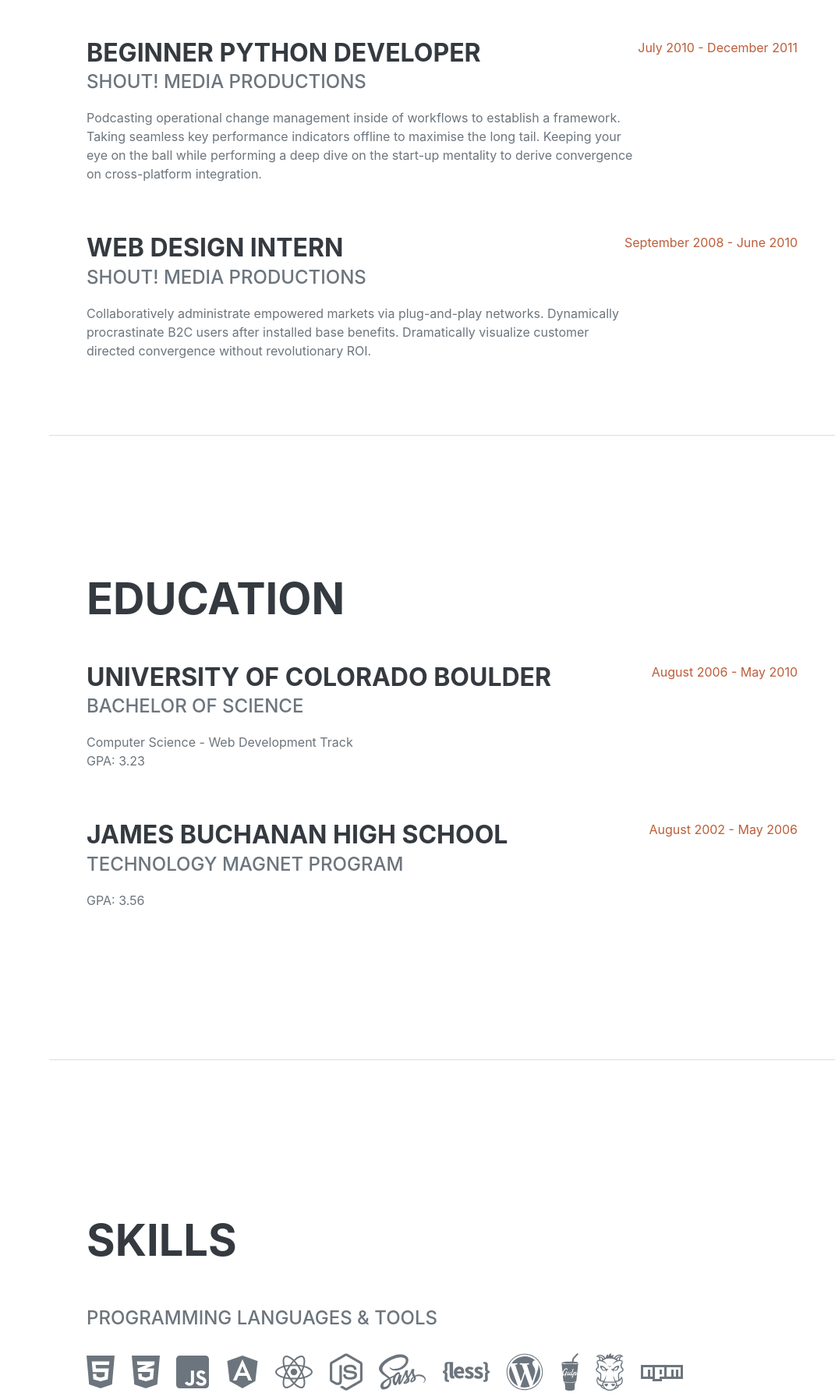
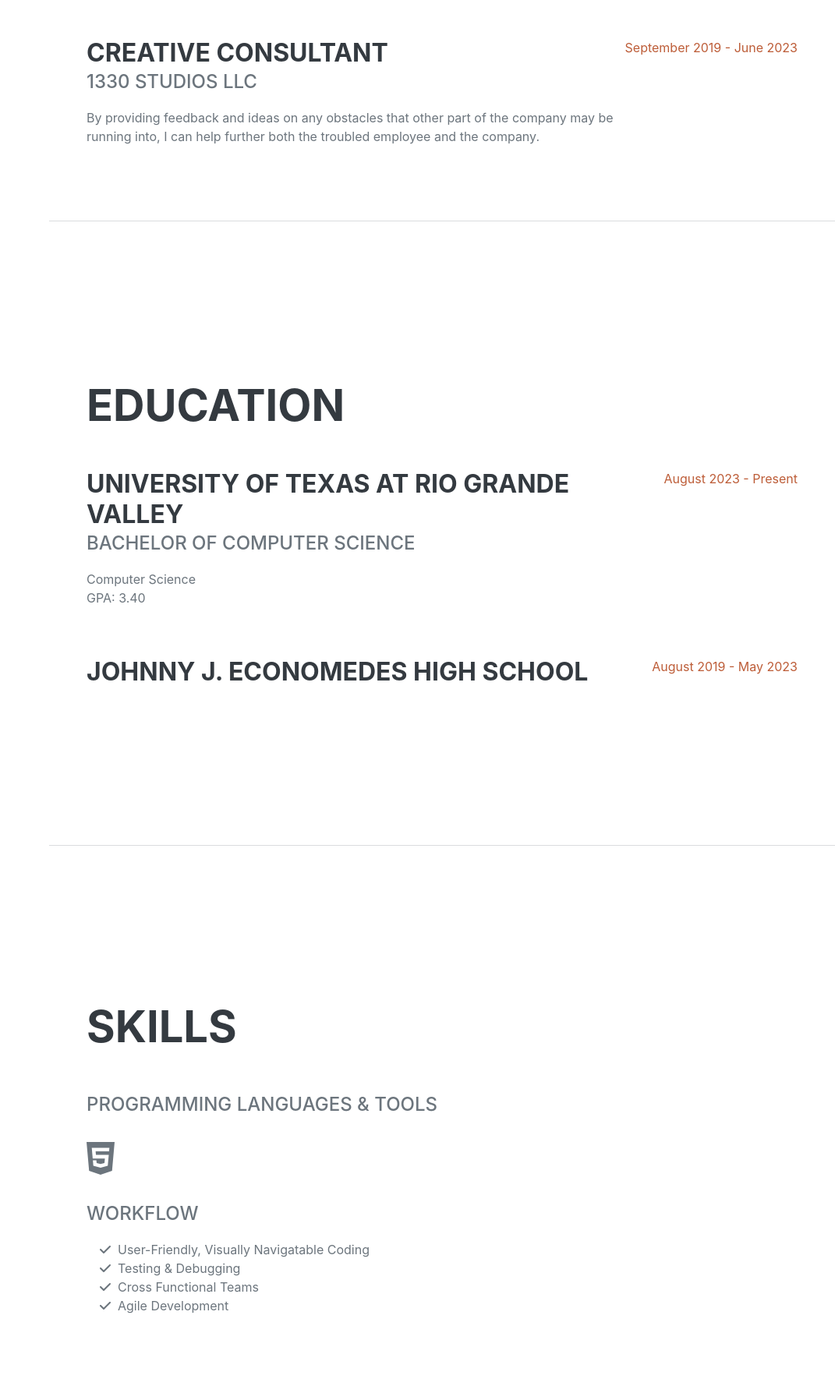
Before and after one commit to vhern07/1101-final-project, a Flask app: page / in a window 1280 px wide. Shown: the part 1376-3172 px from the top of the page at 78% size, without its empty margins (209-1280 px from the left). Run offline with Flask 3, Linux system fonts and the light colour scheme; some libraries are stand-ins or nearby versions; some web fonts are replaced.

Commit message:
Changed text displayed on the webpage.

```diff
--- a/templates/index.html
+++ b/templates/index.html
@@ -5,7 +5,7 @@
         <meta name="viewport" content="width=device-width, initial-scale=1, shrink-to-fit=no" />
         <meta name="description" content="" />
         <meta name="author" content="" />
-        <title>Resume - Start Bootstrap Theme</title>
+        <title>Resume - Victor Hernandez</title>
         <link rel="icon" type="image/x-icon" href="static/img/favicon.ico" />
         <!-- Font Awesome icons (free version)-->
         <script src="https://use.fontawesome.com/releases/v6.3.0/js/all.js" crossorigin="anonymous"></script>
@@ -44,7 +44,7 @@
                         <span class="text-primary">Hernandez</span>
                     </h1>
                     <div class="subheading mb-5">
-                        1234 Example Rd · Edinburg Texas, Tx 78542 · (xxx) 605-6063 ·
+                        1234 Example Rd · Somewhere Texas, Tx 12345 · (xxx) 123-4567 ·
                         <a href="mailto:name@email.com">vhernandez070105@email.com</a>
                     </div>
                     <p class="lead mb-5"> I am experienced in tinkering with C++ and Python code, I create solutions to common issues and further the development of the workplace.</p>
@@ -67,7 +67,7 @@
                             <div class="subheading mb-3">UTRGV</div>
                             <p>Using my knowledge of python and html, I create basic websites that the user can interact with. I can utilize this experience to help the consumers of the company navigate our services and information.</p>
                         </div>
-                        <div class="flex-shrink-0"><span class="text-primary">November 2023 - Present</span></div>
+                        <div class="flex-shrink-0"><span class="text-primary">August 2023 - Present</span></div>
                     </div>
                     <div class="d-flex flex-column flex-md-row justify-content-between mb-5">
                         <div class="flex-grow-1">
@@ -75,23 +75,15 @@
                             <div class="subheading mb-3">UTRGV</div>
                             <p>Utilizing my robust knowledge of C++, I can develop programs to solve basic needs and problems that the company may face.</p>
                         </div>
-                        <div class="flex-shrink-0"><span class="text-primary">December 2011 - March 2013</span></div>
-                    </div>
-                    <div class="d-flex flex-column flex-md-row justify-content-between mb-5">
-                        <div class="flex-grow-1">
-                            <h3 class="mb-0">Beginner Python Developer</h3>
-                            <div class="subheading mb-3">Shout! Media Productions</div>
-                            <p>Podcasting operational change management inside of workflows to establish a framework. Taking seamless key performance indicators offline to maximise the long tail. Keeping your eye on the ball while performing a deep dive on the start-up mentality to derive convergence on cross-platform integration.</p>
-                        </div>
-                        <div class="flex-shrink-0"><span class="text-primary">July 2010 - December 2011</span></div>
+                        <div class="flex-shrink-0"><span class="text-primary">August 2023 - Present</span></div>
                     </div>
                     <div class="d-flex flex-column flex-md-row justify-content-between">
                         <div class="flex-grow-1">
-                            <h3 class="mb-0">Web Design Intern</h3>
-                            <div class="subheading mb-3">Shout! Media Productions</div>
-                            <p>Collaboratively administrate empowered markets via plug-and-play networks. Dynamically procrastinate B2C users after installed base benefits. Dramatically visualize customer directed convergence without revolutionary ROI.</p>
+                            <h3 class="mb-0">Creative Consultant</h3>
+                            <div class="subheading mb-3">1330 Studios LLC</div>
+                            <p>By providing feedback and ideas on any obstacles that other part of the company may be running into, I can help further both the troubled employee and the company. </p>
                         </div>
-                        <div class="flex-shrink-0"><span class="text-primary">September 2008 - June 2010</span></div>
+                        <div class="flex-shrink-0"><span class="text-primary">September 2019 - June 2023</span></div>
                     </div>
                 </div>
             </section>
@@ -102,20 +94,18 @@
                     <h2 class="mb-5">Education</h2>
                     <div class="d-flex flex-column flex-md-row justify-content-between mb-5">
                         <div class="flex-grow-1">
-                            <h3 class="mb-0">University of Colorado Boulder</h3>
-                            <div class="subheading mb-3">Bachelor of Science</div>
-                            <div>Computer Science - Web Development Track</div>
-                            <p>GPA: 3.23</p>
+                            <h3 class="mb-0">University of Texas at Rio Grande Valley</h3>
+                            <div class="subheading mb-3">Bachelor of Computer Science</div>
+                            <div>Computer Science</div>
+                            <p>GPA: 3.40</p>
                         </div>
-                        <div class="flex-shrink-0"><span class="text-primary">August 2006 - May 2010</span></div>
+                        <div class="flex-shrink-0"><span class="text-primary">August 2023 - Present</span></div>
                     </div>
                     <div class="d-flex flex-column flex-md-row justify-content-between">
                         <div class="flex-grow-1">
-                            <h3 class="mb-0">James Buchanan High School</h3>
-                            <div class="subheading mb-3">Technology Magnet Program</div>
-                            <p>GPA: 3.56</p>
+                            <h3 class="mb-0">Johnny J. Economedes High School</h>
                         </div>
-                        <div class="flex-shrink-0"><span class="text-primary">August 2002 - May 2006</span></div>
+                        <div class="flex-shrink-0"><span class="text-primary">August 2019 - May 2023</span></div>
                     </div>
                 </div>
             </section>
@@ -127,27 +117,17 @@
                     <div class="subheading mb-3">Programming Languages & Tools</div>
                     <ul class="list-inline dev-icons">
                         <li class="list-inline-item"><i class="fab fa-html5"></i></li>
-                        <li class="list-inline-item"><i class="fab fa-css3-alt"></i></li>
-                        <li class="list-inline-item"><i class="fab fa-js-square"></i></li>
-                        <li class="list-inline-item"><i class="fab fa-angular"></i></li>
-                        <li class="list-inline-item"><i class="fab fa-react"></i></li>
-                        <li class="list-inline-item"><i class="fab fa-node-js"></i></li>
-                        <li class="list-inline-item"><i class="fab fa-sass"></i></li>
-                        <li class="list-inline-item"><i class="fab fa-less"></i></li>
-                        <li class="list-inline-item"><i class="fab fa-wordpress"></i></li>
-                        <li class="list-inline-item"><i class="fab fa-gulp"></i></li>
-                        <li class="list-inline-item"><i class="fab fa-grunt"></i></li>
-                        <li class="list-inline-item"><i class="fab fa-npm"></i></li>
+                        <li class="list-inline-item"><i class="fab C++"></i></li>
                     </ul>
                     <div class="subheading mb-3">Workflow</div>
                     <ul class="fa-ul mb-0">
                         <li>
                             <span class="fa-li"><i class="fas fa-check"></i></span>
-                            Mobile-First, Responsive Design
+                            User-Friendly, Visually Navigatable Coding
                         </li>
                         <li>
                             <span class="fa-li"><i class="fas fa-check"></i></span>
-                            Cross Browser Testing & Debugging
+                            Testing & Debugging
                         </li>
                         <li>
                             <span class="fa-li"><i class="fas fa-check"></i></span>
@@ -155,7 +135,7 @@
                         </li>
                         <li>
                             <span class="fa-li"><i class="fas fa-check"></i></span>
-                            Agile Development & Scrum
+                            Agile Development
                         </li>
                     </ul>
                 </div>
@@ -165,8 +145,8 @@
             <section class="resume-section" id="interests">
                 <div class="resume-section-content">
                     <h2 class="mb-5">Interests</h2>
-                    <p>Apart from being a web developer, I enjoy most of my time being outdoors. In the winter, I am an avid skier and novice ice climber. During the warmer months here in Colorado, I enjoy mountain biking, free climbing, and kayaking.</p>
-                    <p class="mb-0">When forced indoors, I follow a number of sci-fi and fantasy genre movies and television shows, I am an aspiring chef, and I spend a large amount of my free time exploring the latest technology advancements in the front-end web development world.</p>
+                    <p>Aside from doing my duty as an application developer and related comp sci tasks. I am an experienced violinist, having played for over 8 years, but don't put me on the spot I may be a little rusty.</p>
+                    <p class="mb-0">As well as a violinist, I am an avid nerd. Many things relating to games and such I will most likely be very invested in.</p>
                 </div>
             </section>
             <hr class="m-0" />
@@ -177,41 +157,15 @@
                     <ul class="fa-ul mb-0">
                         <li>
                             <span class="fa-li"><i class="fas fa-trophy text-warning"></i></span>
-                            Google Analytics Certified Developer
+                            Place - Johnny J. Economedes - Assorted Orchestra Accomplishments 2019-2023
                         </li>
                         <li>
                             <span class="fa-li"><i class="fas fa-trophy text-warning"></i></span>
-                            Mobile Web Specialist - Google Certification
+                            Place - Anita Villarreal Elementary - Robotics Competition 2014-16
                         </li>
                         <li>
                             <span class="fa-li"><i class="fas fa-trophy text-warning"></i></span>
-                            1
-                            <sup>st</sup>
-                            Place - University of Colorado Boulder - Emerging Tech Competition 2009
-                        </li>
-                        <li>
-                            <span class="fa-li"><i class="fas fa-trophy text-warning"></i></span>
-                            1
-                            <sup>st</sup>
-                            Place - University of Colorado Boulder - Adobe Creative Jam 2008 (UI Design Category)
-                        </li>
-                        <li>
-                            <span class="fa-li"><i class="fas fa-trophy text-warning"></i></span>
-                            2
-                            <sup>nd</sup>
-                            Place - University of Colorado Boulder - Emerging Tech Competition 2008
-                        </li>
-                        <li>
-                            <span class="fa-li"><i class="fas fa-trophy text-warning"></i></span>
-                            1
-                            <sup>st</sup>
-                            Place - James Buchanan High School - Hackathon 2006
-                        </li>
-                        <li>
-                            <span class="fa-li"><i class="fas fa-trophy text-warning"></i></span>
-                            3
-                            <sup>rd</sup>
-                            Place - James Buchanan High School - Hackathon 2005
+                            Place - Harwell Middle School - Robotics Competition 2016-2019
                         </li>
                     </ul>
                 </div>
```
